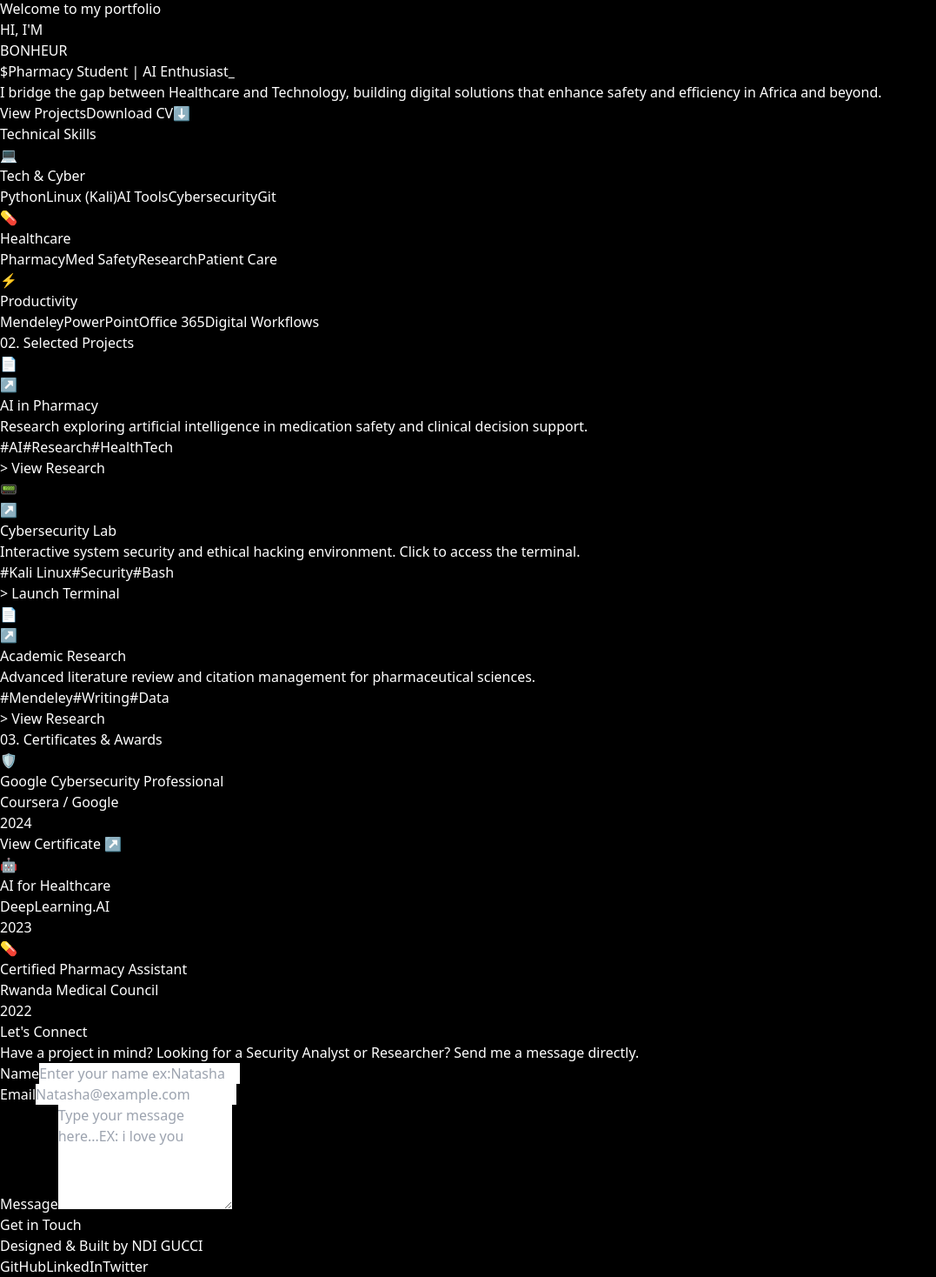
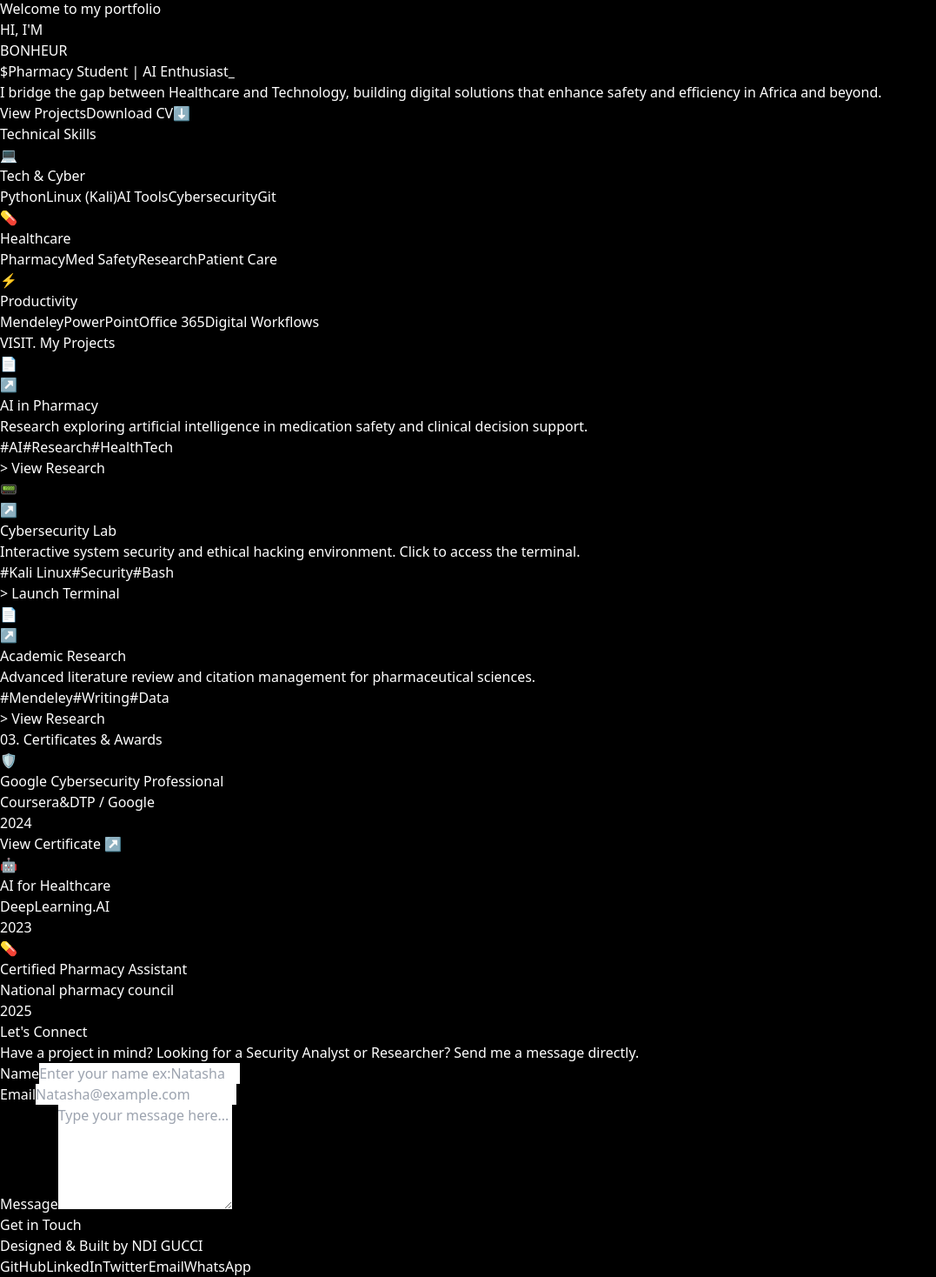
Before and after one commit to ndigucci/my_portfolio, a React (Vite) app: page / in a window 1280 px wide. Shown: the part 509-1977 px from the top of the page at 87% size, without its empty margins (0-1077 px from the left). Built offline with nearby package versions, Linux system fonts and the light colour scheme.

Commit message:
Updated to cyber theme with photo

```diff
--- a/src/App.jsx
+++ b/src/App.jsx
@@ -131,7 +131,7 @@ function App() {
   const certificates = [
     {
       title: "Google Cybersecurity Professional",
-      issuer: "Coursera / Google",
+      issuer: "Coursera&DTP / Google",
       date: "2024",
       icon: "🛡️",
       file: "/cert1.jpg" // THIS IS YOUR IMAGE LINK
@@ -145,8 +145,8 @@ function App() {
     },
     {
       title: "Certified Pharmacy Assistant",
-      issuer: "Rwanda Medical Council",
-      date: "2022",
+      issuer: "National pharmacy council",
+      date: "2025",
       icon: "💊",
       file: null // No file yet
     }
@@ -290,7 +290,7 @@ function App() {
       {/* --- PROJECTS SECTION --- */}
       <section id="projects" className="py-24 px-4">
         <div className="max-w-6xl mx-auto">
-          <h2 className="text-3xl md:text-4xl font-bold text-white mb-12 flex items-center"><span className="text-cyan-500 mr-3">02.</span> Selected Projects</h2>
+          <h2 className="text-3xl md:text-4xl font-bold text-white mb-12 flex items-center"><span className="text-cyan-500 mr-3">VISIT.</span> My Projects</h2>
           <div className="grid grid-cols-1 md:grid-cols-2 lg:grid-cols-3 gap-8">
             {projects.map((project, index) => (
               <div key={index} onClick={() => setActiveModal(project)} className="group relative bg-[#111] rounded-2xl p-6 border border-gray-800 hover:border-gray-600 transition-all duration-300 hover:-translate-y-2 cursor-pointer">
@@ -367,7 +367,7 @@ function App() {
               </div>
               <div className="space-y-2">
                 <label className="text-sm font-mono text-cyan-500">Message</label>
-                <textarea name="message" required rows="5" placeholder="Type your message here...EX: i love you" className="w-full bg-black/50 border border-gray-700 rounded-lg px-4 py-3 text-white focus:outline-none focus:border-cyan-500 transition-colors"></textarea>
+                <textarea name="message" required rows="5" placeholder="Type your message here..." className="w-full bg-black/50 border border-gray-700 rounded-lg px-4 py-3 text-white focus:outline-none focus:border-cyan-500 transition-colors"></textarea>
               </div>
               <button type="submit" className="w-full py-4 bg-gradient-to-r from-cyan-600 to-blue-600 hover:from-cyan-500 hover:to-blue-500 text-white font-bold rounded-lg transition-all shadow-lg transform hover:-translate-y-1">Get in Touch</button>
             </form>
@@ -381,6 +381,8 @@ function App() {
           <a href="https://github.com/ndigucci" className="hover:text-cyan-400 transition">GitHub</a>
           <a href="https://linkedin.com/in/ndigucci" className="hover:text-cyan-400 transition">LinkedIn</a>
           <a href="https://twitter.com/jyakuryama" className="hover:text-cyan-400 transition">Twitter</a>
+          <a href="mailto:bonheurirumva43@gmail.com" className="hover:text-cyan-400 transition">Email</a>
+          <a href="whatsapp:+250785008817" className="hover:text-cyan-400 transition">WhatsApp</a>
         </div>
       </footer>
     </div>
```
